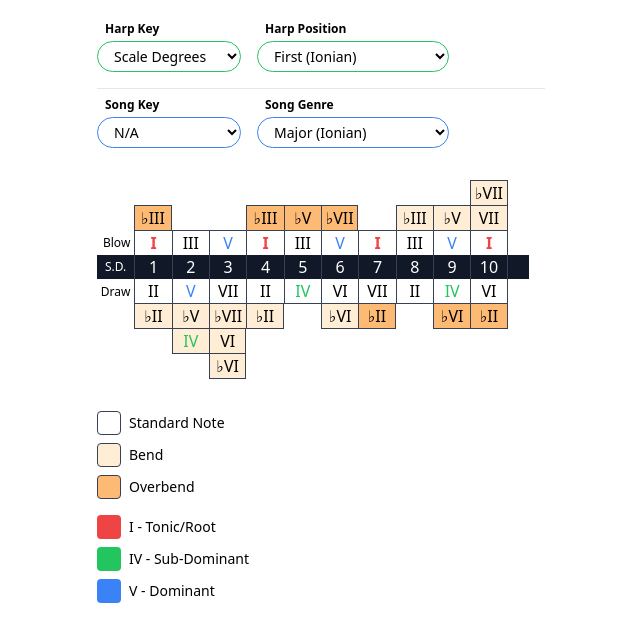
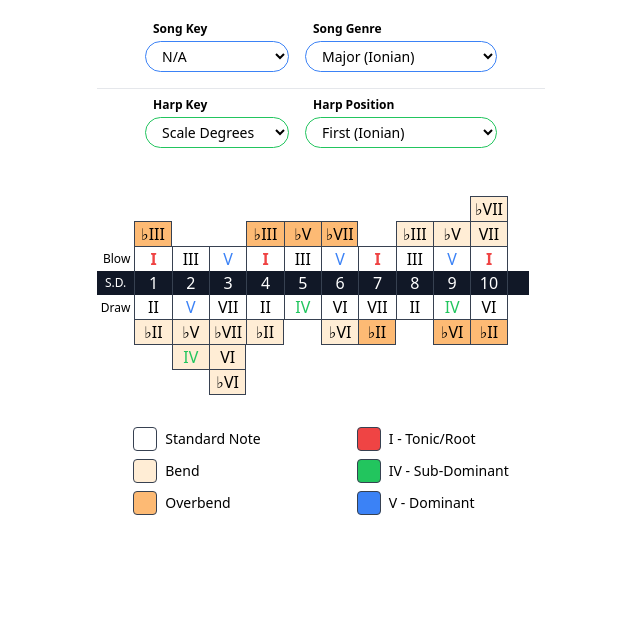
Before and after one commit to iforwms/electronics-calculators, a plain HTML site: page harp/index.html in a window 1280 px wide. Shown: the part 47-688 px from the top of the page, without its empty margins (319-959 px from the left). Drawn offline with Linux system fonts and the light colour scheme.

Commit message:
Update harp styling/input ordering.

```diff
--- a/harp/index.html
+++ b/harp/index.html
@@ -12,7 +12,38 @@
         </div>
 
         <div class="mt-6 max-w-md mx-auto">
-            <div class="border-b pb-4 flex items-center">
+            <div class="border-b pb-4 flex justify-center items-center">
+                <div class="">
+                    <label class="text-xs ml-2 font-bold block">Song Key</label>
+                    <select id="song_key" class="w-36 bg-white mt-1 border rounded-full text-sm px-3 border-blue-500 py-1">
+                        <option disabled value="">N/A</option>
+                        <option value="c">C</option>
+                        <option value="d">D</option>
+                        <option value="e">E</option>
+                        <option value="f">F</option>
+                        <option value="g">G</option>
+                        <option value="a">A</option>
+                        <option value="b">B</option>
+                        <option value="bb">B&#9837; / A&#9839;</option>
+                        <option value="eb">E&#9837; / D&#9839;</option>
+                        <option value="ab">A&#9837; / G&#9839;</option>
+                        <option value="db">D&#9837; / C&#9839;</option>
+                        <option value="gb">G&#9837; / F&#9839;</option>
+                    </select>
+                </div>
+
+                <div class="ml-4">
+                    <label class="text-xs font-bold ml-2 block">Song Genre</label>
+                    <select class="w-48 bg-white border rounded-full text-sm mt-1 px-3 border-blue-500 py-1" id="song_genre">
+                        <option selected value="1">Major (Ionian)</option>
+                        <option value="2">Major Blues (Mixolydian)</option>
+                        <option value="3">Minor Blues (Dorian)</option>
+                        <option value="4">Minor (Aeolian)</option>
+                    </select>
+                </div>
+            </div>
+
+            <div class="justify-center flex mt-2">
                 <div class="">
                     <label class="text-xs font-bold ml-2 block">Harp Key</label>
                     <select class="w-36 bg-white mt-1 border rounded-full text-sm px-3 border-green-500 py-1" id="harp_key">
@@ -43,38 +74,7 @@
                 </div>
             </div>
 
-            <div class="flex mt-2">
-                <div class="">
-                    <label class="text-xs ml-2 font-bold block">Song Key</label>
-                    <select id="song_key" class="w-36 bg-white mt-1 border rounded-full text-sm px-3 border-blue-500 py-1">
-                        <option disabled value="">N/A</option>
-                        <option value="c">C</option>
-                        <option value="d">D</option>
-                        <option value="e">E</option>
-                        <option value="f">F</option>
-                        <option value="g">G</option>
-                        <option value="a">A</option>
-                        <option value="b">B</option>
-                        <option value="bb">B&#9837; / A&#9839;</option>
-                        <option value="eb">E&#9837; / D&#9839;</option>
-                        <option value="ab">A&#9837; / G&#9839;</option>
-                        <option value="db">D&#9837; / C&#9839;</option>
-                        <option value="gb">G&#9837; / F&#9839;</option>
-                    </select>
-                </div>
-
-                <div class="ml-4">
-                    <label class="text-xs font-bold ml-2 block">Song Genre</label>
-                    <select class="w-48 bg-white border rounded-full text-sm mt-1 px-3 border-blue-500 py-1" id="song_genre">
-                        <option selected value="1">Major (Ionian)</option>
-                        <option value="2">Major Blues (Mixolydian)</option>
-                        <option value="3">Minor Blues (Dorian)</option>
-                        <option value="4">Minor (Aeolian)</option>
-                    </select>
-                </div>
-            </div>
-
-            <div class="grid grid-cols-12 mt-8">
+            <div class="grid grid-cols-12 mt-12">
                 <div id="note_0" class="note col-start-11 bend border-r border-t"></div>
 
                 <div id="note_1" class="border-t note col-start-2 border-r overbend"></div>
@@ -141,7 +141,8 @@
                 <div id="note_38" class="note col-start-4 bend border-b border-r"></div>
             </div>
 
-            <div class="mt-8 text-sm">
+            <div class="mt-8 items-center justify-center flex text-sm">
+                <div class="">
                     <div class="flex items-center">
                         <div class="h-6 w-6 border border-gray-700 rounded"></div>
                         <div class="ml-2">Standard Note</div>
@@ -154,18 +155,21 @@
                         <div class="h-6 w-6 border bg-orange-300 border-gray-700 rounded"></div>
                         <div class="ml-2">Overbend</div>
                     </div>
+                </div>
 
-                <div class="mt-4 flex items-center">
-                    <div class="h-6 w-6 rounded bg-red-500"></div>
+                <div class="ml-24">
+                    <div class="flex items-center">
+                        <div class="h-6 w-6 border-gray-700 border rounded bg-red-500"></div>
                         <div class="ml-2">I - Tonic/Root</div>
                     </div>
                     <div class="mt-2 flex items-center">
-                    <div class="h-6 w-6 rounded bg-green-500"></div>
+                        <div class="h-6 w-6 border-gray-700 border rounded bg-green-500"></div>
                         <div class="ml-2">IV - Sub-Dominant</div>
                     </div>
                     <div class="mt-2 flex items-center">
-                    <div class="h-6 w-6 rounded bg-blue-500"></div>
+                        <div class="h-6 w-6 border-gray-700 border rounded bg-blue-500"></div>
                         <div class="ml-2">V - Dominant</div>
+                    </div>
                 </div>
             </div>
         </div>
```
Also changed, not shown: harp/dist/output.css. Lines whose indentation alone changed are shown as unchanged.
